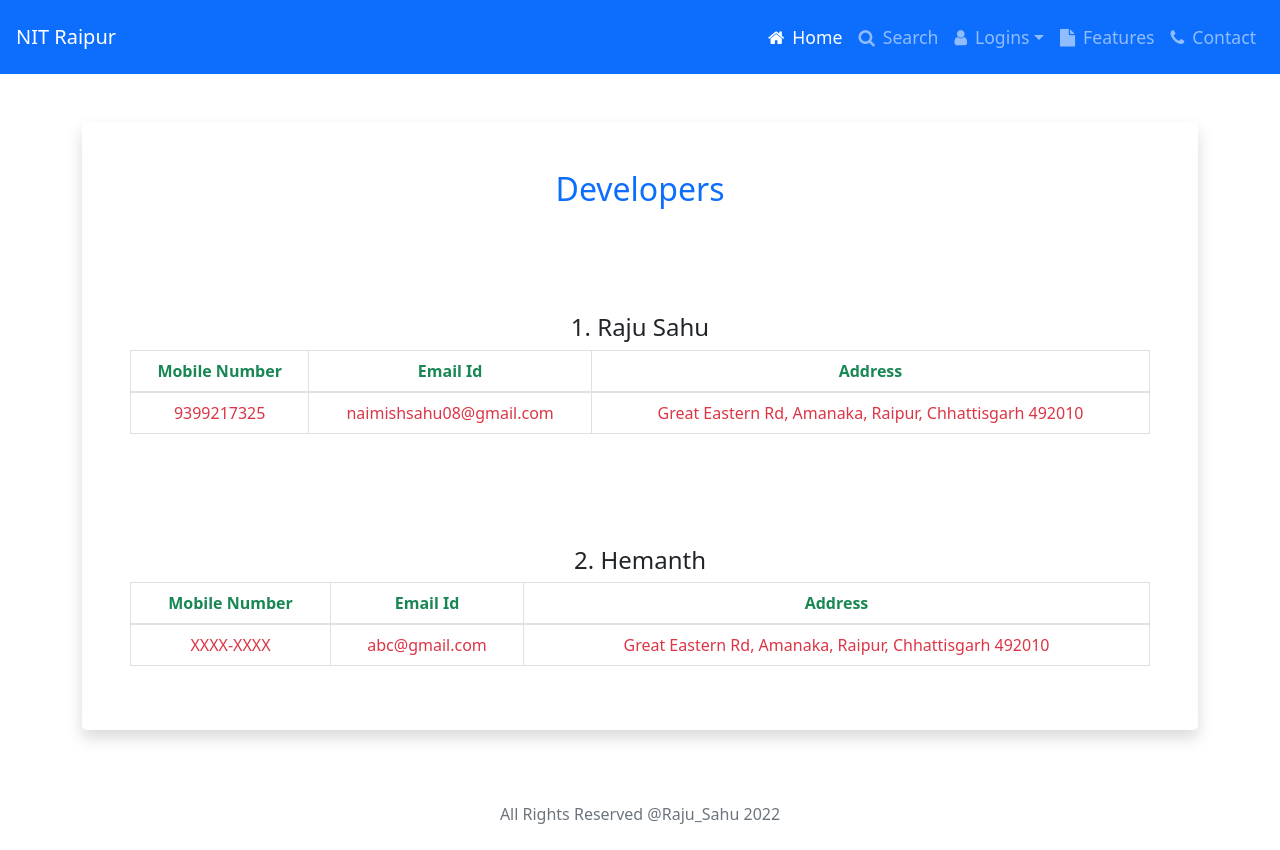
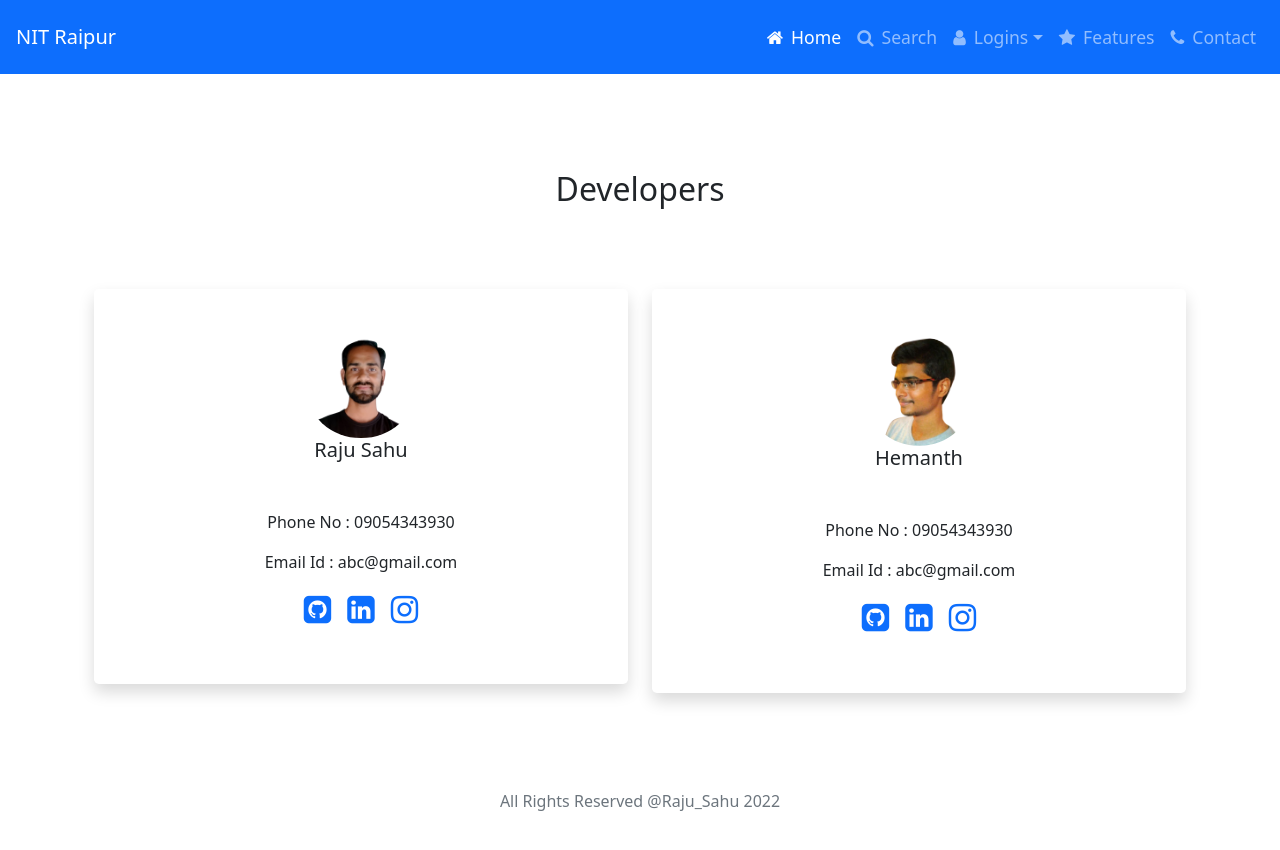
Before and after one commit to Raju1822/my-react-app, a React (Create React App) app: page /contact in a window 1280 px wide. Built offline with nearby package versions, Linux system fonts and the light colour scheme; a web font is replaced by a local one.

Commit message:
conatact and feature

```diff
--- a/src/App.js
+++ b/src/App.js
@@ -20,6 +20,7 @@ import PreviewReport from './components/Authority/PreviewReport';
 import AppraisalReport from './components/Employee/AppraisalReport';
 import Search from './components/Search';
 import EditSalary from './components/Admin/EditSalary';
+import Features from './components/Features';
 
 function App() {
   return (
@@ -51,6 +52,7 @@ function App() {
 
                           <Route path = "/contact" component = {Contact}></Route>
                           <Route path = "/search" component = {Search}></Route>
+                          <Route path = "/feature" component = {Features}></Route>
                           {/* <Route path = "/update-employee/:id" component = {UpdateEmployeeComponent}></Route> */}
                     </Switch>
                 </div>
--- a/src/components/Authority/AuthorityDashboard.js
+++ b/src/components/Authority/AuthorityDashboard.js
@@ -12,6 +12,7 @@ class AuthorityDashboard extends Component {
     this.state = {
       auth: [],
       appraisal: [],
+      staff:[],
       id: "",
       reason: "",
       status: "1",
@@ -42,6 +43,7 @@ class AuthorityDashboard extends Component {
     };
     console.log("emp => " + JSON.stringify(emp));
     EmployeeService.updateEmployeeReason(emp, this.state.id);
+    AppraisalService.deleteAppraisal(this.state.id);
     window.location.href = "/auth-home";
     alert("Appraisal form is rejected of employee Id: " + this.state.id);
   }
@@ -75,7 +77,18 @@ class AuthorityDashboard extends Component {
       const longeur = res.data.length;
       this.setState({ appraisal: res.data, persons, longeur });
     });
+    EmployeeService.getEmployees().then((res) => {
+      this.setState({ staff: res.data});
+    });
   }
+
+  Total(){
+    let TotalMessage = 0;
+    this.state.staff.map((employee) => (
+    TotalMessage +=  employee.status
+  ));
+  return TotalMessage;
+}
 
   logout() {
     alert("You will be logout..!");
@@ -138,7 +151,11 @@ class AuthorityDashboard extends Component {
                     <h4>Messages</h4>
                   </div>
                   <div class="text-success text-center mt-2">
-                    <h1>000</h1>
+                    <h1>
+                      {
+                        this.Total()
+                      }
+                    </h1>
                   </div>
                 </div>
               </div>
@@ -151,7 +168,7 @@ class AuthorityDashboard extends Component {
                     <h4>Information</h4>
                   </div>
                   <div class="text-danger text-center mt-2">
-                    <h1>000</h1>
+                    <h1>0</h1>
                   </div>
                 </div>
               </div>
@@ -164,7 +181,7 @@ class AuthorityDashboard extends Component {
                     <h4>Approved</h4>
                   </div>
                   <div class="text-warning text-center mt-2">
-                    <h1>000</h1>
+                    <h1>0</h1>
                   </div>
                 </div>
               </div>
--- a/src/components/Contact.js
+++ b/src/components/Contact.js
@@ -1,5 +1,7 @@
 import React, { Component } from "react";
 import Header from "./Header";
+import raju from "./img/raju.png";
+import hemanth from "./img/hemanth.png";
 
 class Contact extends Component {
   constructor(props) {
@@ -10,69 +12,94 @@ class Contact extends Component {
 
   render() {
     return (
-     <>
+      <>
+        <Header />
 
+        <div className="container">
+          <div className=" my-5">
+            <div className="text-center p-5">
+              <h2>Developers</h2>
+            </div>
 
-     <Header />
+            <div className="container">
+              <div class="row">
+                <div class="col-sm-6">
+                  <div className="text-center my-2">
+                    <div className="card border-0 shadow rounded-3 my-4 ">
+                      <div className="card-body p-4 p-sm-5">
+                        <img
+                          className="rounded-circle"
+                          src={raju}
+                          alt="profile-pic"
+                          width="25%"
+                        />
+                        <h5 className="card-title text-center mb-5 fw-light fs-5">
+                          Raju Sahu
+                        </h5>
+                        <div>
+                          <p>Phone No : 09054343930</p>
+                          <p>Email Id : abc@gmail.com</p>
+                        </div>
 
+                        <div class="icons ">
+                          <h2>
+                            <a href="##" className="m-2 ">
+                              <i class="fa fa-github-square "></i>
+                            </a>
+                            <a href="##" className="m-2 ">
+                              <i class="fa fa-linkedin-square"></i>
+                            </a>
+                            <a href="##" className="m-2 ">
+                              <i class="fa fa-instagram"></i>
+                            </a>
+                          </h2>
+                        </div>
+                      </div>
+                    </div>
+                  </div>
+                </div>
 
+                <div class="col-sm-6">
+                  <div className="text-center my-2">
+                    <div className="card border-0 shadow rounded-3 my-4 ">
+                      <div className="card-body p-4 p-sm-5 ">
+                        <img
+                          className="rounded-circle"
+                          src={hemanth}
+                          alt="profile-pic"
+                          width="25%"
+                        />
+                        <h5 className="card-title text-center mb-5 fw-light fs-5">
+                          Hemanth
+                        </h5>
 
-     <div className="container">
-        <div className="card border-0 shadow rounded-3 my-5">
-          <div className="text-center p-5 text-primary">
-            <h2>Developers</h2>
+                        <div>
+                          <p>Phone No : 09054343930</p>
+                          <p>Email Id : abc@gmail.com</p>
+                        </div>
 
-          </div>
-
-          <div className="text-center p-5">
-            <h4>1. Raju Sahu</h4>
-            <div className="overflow-auto text-muted">
-              <table className="table table-bordered">
-                <thead>
-                  <tr className="text-success">
-                    <th>Mobile Number</th>
-                    <th>Email Id</th>
-                    <th>Address</th>
-                  </tr>
-                </thead>
-                <tbody>
-                  <tr className="text-danger">
-                    <td>9399217325</td>
-                    <td>naimishsahu08@gmail.com</td>
-                    <td>
-                      Great Eastern Rd, Amanaka, Raipur, Chhattisgarh 492010
-                    </td>
-                  </tr>
-                </tbody>
-              </table>
-            </div>
-          </div>
-          <div className="overflow-auto text-center p-5">
-            <h4>2. Hemanth</h4>
-            <div className="overflow-auto text-muted ">
-              <table className="table table-bordered">
-                <thead>
-                  <tr className="text-success">
-                    <th>Mobile Number</th>
-                    <th>Email Id</th>
-                    <th>Address</th>
-                  </tr>
-                </thead>
-                <tbody>
-                  <tr className="text-danger">
-                    <td>XXXX-XXXX</td>
-                    <td>abc@gmail.com</td>
-                    <td>
-                      Great Eastern Rd, Amanaka, Raipur, Chhattisgarh 492010
-                    </td>
-                  </tr>
-                </tbody>
-              </table>
+                        <div class="icons ">
+                          <h2>
+                            <a href="##" className="m-2 ">
+                              <i class="fa fa-github-square "></i>
+                            </a>
+                            <a href="##" className="m-2 ">
+                              <i class="fa fa-linkedin-square"></i>
+                            </a>
+                            <a href="##" className="m-2 ">
+                              <i class="fa fa-instagram"></i>
+                            </a>
+                          </h2>
+                        </div>
+                      </div>
+                    </div>
+                  </div>
+                </div>
+              </div>
             </div>
           </div>
         </div>
-      </div>
-     </>
+      </>
     );
   }
 }
--- /dev/null
+++ b/src/components/Features.js
@@ -0,0 +1,37 @@
+import React, { Component } from "react";
+import Header from "./Header";
+
+class Feature extends Component {
+  constructor(props) {
+    super(props);
+
+    this.state = {};
+  }
+
+  render() {
+    return (
+      <>
+        <Header />
+
+        <div
+          id="intro"
+          class="bg-info p-5 text-center bg-image shadow-1-strong mt-5"
+        >
+          <div class="mask">
+            <div class="d-flex justify-content-center align-items-center h-100">
+              <div class="text-white px-4">
+                <h1 class="mb-3">Coming Soon!</h1>
+
+                <h3 id="time-counter" class="border border-light my-4 p-4">
+                  {new Date().toLocaleString() + ""}
+                </h3>
+              </div>
+            </div>
+          </div>
+        </div>
+      </>
+    );
+  }
+}
+
+export default Feature;
--- a/src/components/Header.js
+++ b/src/components/Header.js
@@ -75,8 +75,8 @@ class Header extends Component {
                   </div>
                 </li>
                 <li className="nav-item">
-                  <a className="nav-link" href="/">
-                    <i className="fa fa-file mr-2" />
+                  <a className="nav-link" href="/feature">
+                    <i className="fa fa-star mr-2" />
                     Features
                   </a>
                 </li>
--- a/src/services/AppraisalService.js
+++ b/src/services/AppraisalService.js
@@ -18,6 +18,10 @@ class AppraisalService{
         return axios.get(APPRAISAL_API_BASE_URL + '/' + appraisalId);
     }
 
+    deleteAppraisal(Id){
+        return axios.delete(APPRAISAL_API_BASE_URL + "/" + Id);
+    }
+
 }
 
 export default new AppraisalService()
```
Also changed, not shown: src/components/img/hemanth.png (added), src/components/img/raju.png (added).
